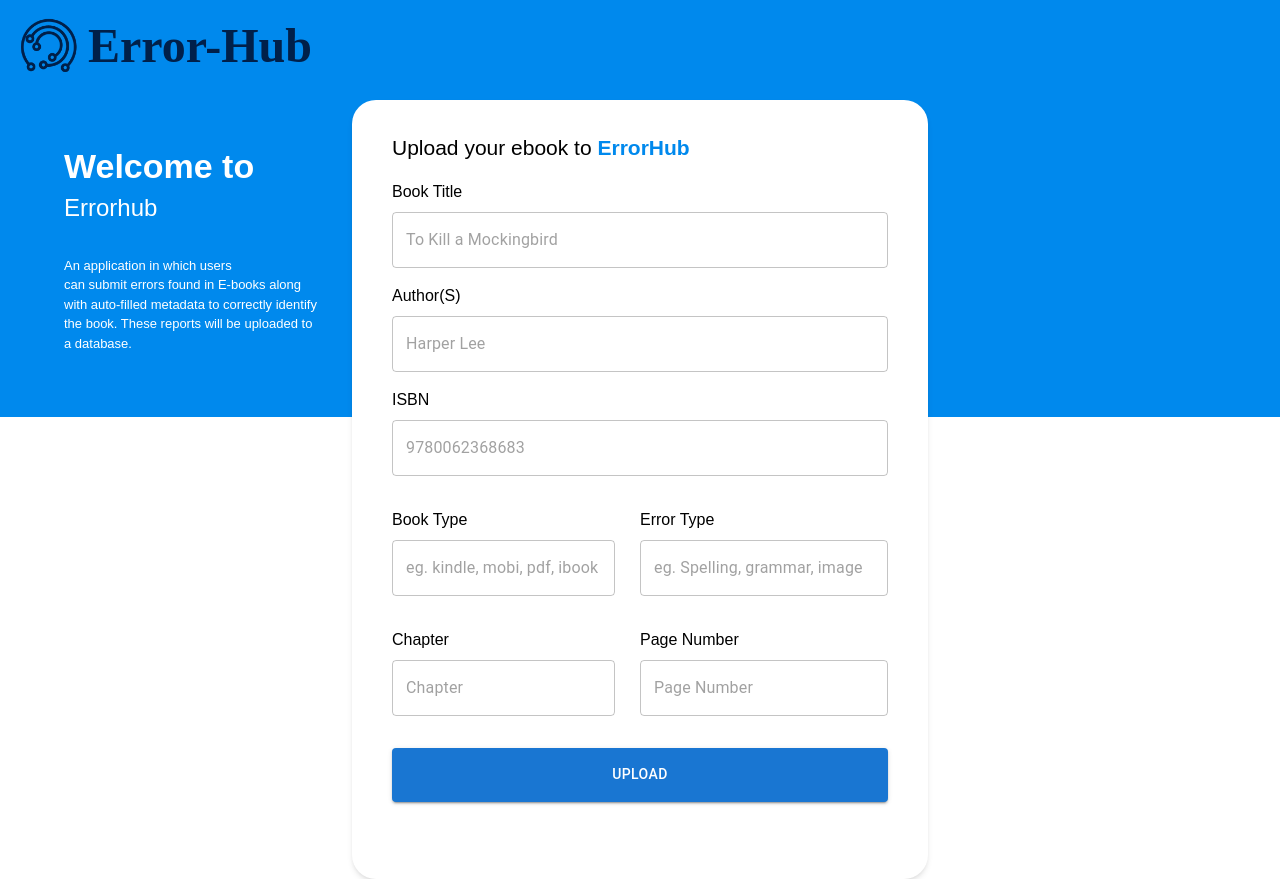
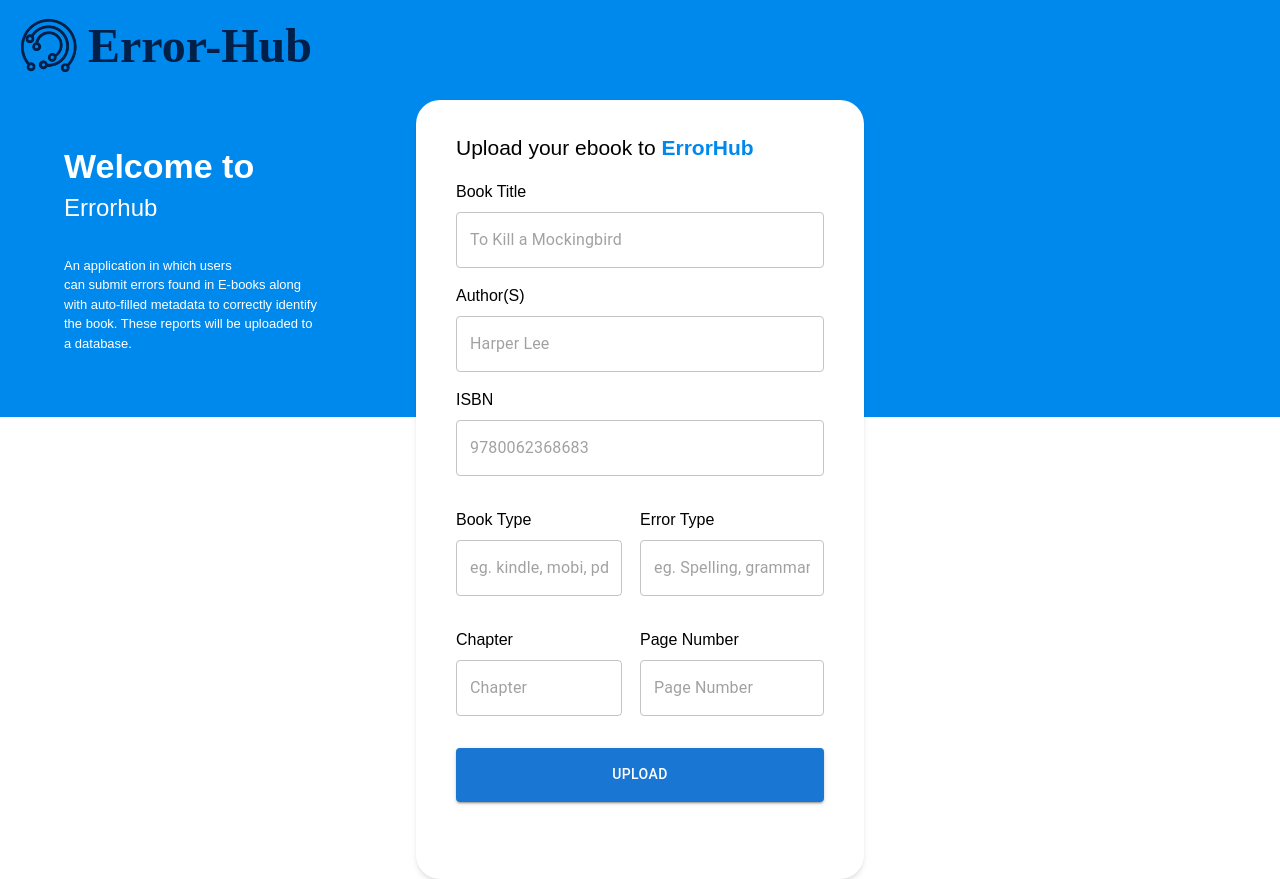
Before and after one commit to Dada-Tech/error-hub, a React (Create React App) app: page / in a window 1280 px wide. Built offline with nearby package versions, Linux system fonts and the light colour scheme.

Commit message:
minor changes

```diff
--- a/src/components/Container/secondContainer.tsx
+++ b/src/components/Container/secondContainer.tsx
@@ -5,7 +5,7 @@ import TextField from '@mui/material/TextField';
 
 const MyContainer = () => {
     return (
-        <Container sx={{width: '90%'}} className="rounded-3xl m-0 mb-0 h-[779px] shadow-md hover:shadow-xl bg-white">
+        <Container sx={{width: '70%'}} className="rounded-3xl m-0 mb-0 h-[779px] shadow-md hover:shadow-xl bg-white">
             <div className="pl-4 pr-4">
                 <div className="">
                     <div className="text-black text-[21px] pt-8">
--- a/src/pages/Errorpage/Errorpage.tsx
+++ b/src/pages/Errorpage/Errorpage.tsx
@@ -12,7 +12,7 @@ function Errorpage() {
                 <LogoandName/>
                 <Errorhubtitle/>
             </div>
-            <div className="absolute top-32 flex justify-center w-full -mt-7">
+            <div className="absolute top-32 flex justify-center md:w-full -mt-7">
                 <div className="w-1/2">
                     <MyContainer/>
                 </div>
```
